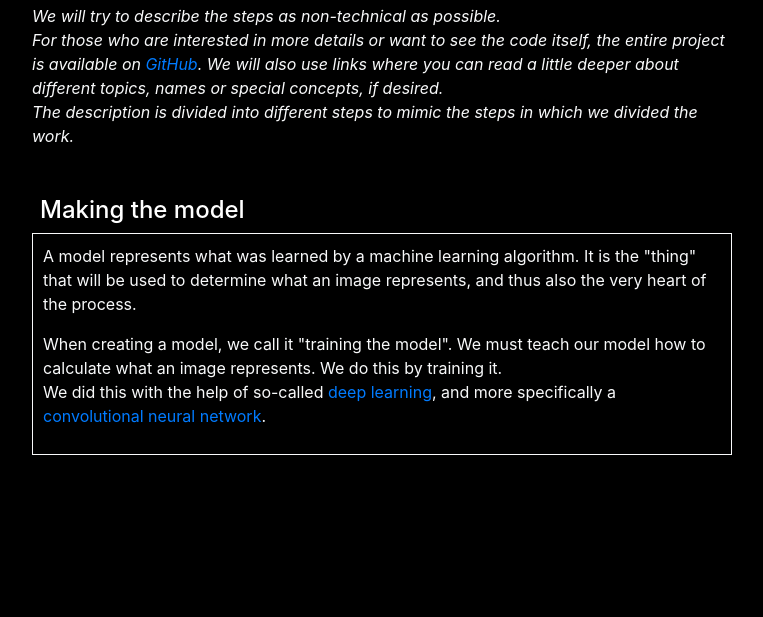
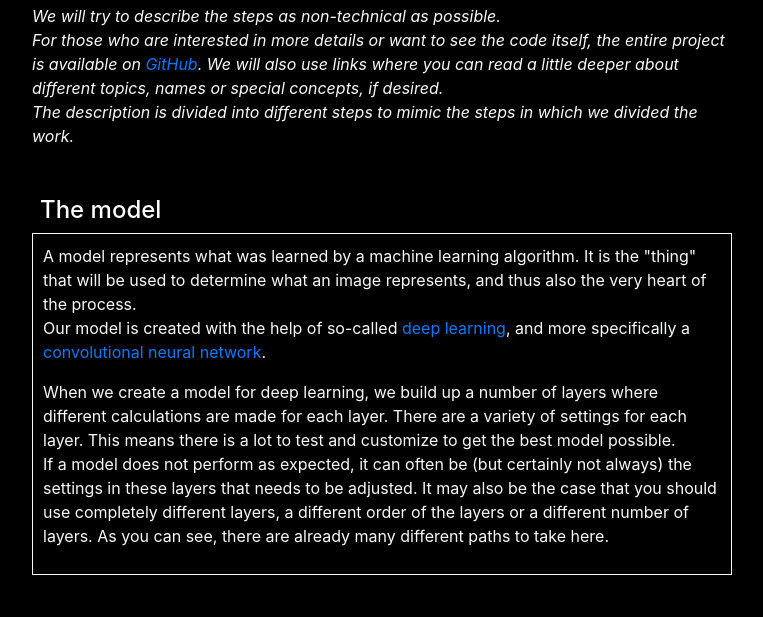
Before and after one commit to roxxuz/blue-ml-predict, a Flask app: template templates/how-it-was-done.html in a window 1280 px wide. Shown: the part 183-800 px from the top of the page, without its empty margins (258-1021 px from the left). Run offline with Flask 2, Linux system fonts and the light colour scheme; the template is opened without the code that fills it, so the values that code supplies are empty.

Commit message:
writing "The model"

```diff
--- a/templates/how-it-was-done.html
+++ b/templates/how-it-was-done.html
@@ -26,21 +26,29 @@
             </i>
         </p>
 
-        <h4 class="mt-5 ml-2" style="text-align:left;">Making the model</h4>
+        <h4 class="mt-5 ml-2" style="text-align:left;">The model</h4>
 
         <section style="text-align:left; padding:10px;" class="text-light border border-light">
             <p>
                 A model represents what was learned by a machine learning algorithm.
                 It is the "thing" that will be used to determine what an image represents,
-                and thus also the very heart of the process.
-            </p>
-            <p>
-                When creating a model, we call it "training the model".
-                We must teach our model how to calculate what an image represents.
-                We do this by training it. <br>We did this with the help of so-called
+                and thus also the very heart of the process.<br>
+                Our model is created with the help of so-called
                 <a href="https://en.wikipedia.org/wiki/Deep_learning">deep learning</a>,
                 and more specifically a
                 <a href="https://en.wikipedia.org/wiki/Convolutional_neural_network">convolutional neural network</a>.
+            </p>
+            <p>
+                When we create a model for deep learning, we build up a number of
+                layers where different calculations are made for each layer.
+                There are a variety of settings for each layer. This means there is a lot
+                to test and customize to get the best model possible.<br>
+                If a model does not perform as expected,
+                it can often be (but certainly not always) the settings in these layers
+                 that needs to be adjusted. It may also be the case that you should
+                 use completely different layers, a different order of the layers
+                 or a different number of layers. As you can see, there are already
+                 many different paths to take here.
             </p>
         </section>
 
```
